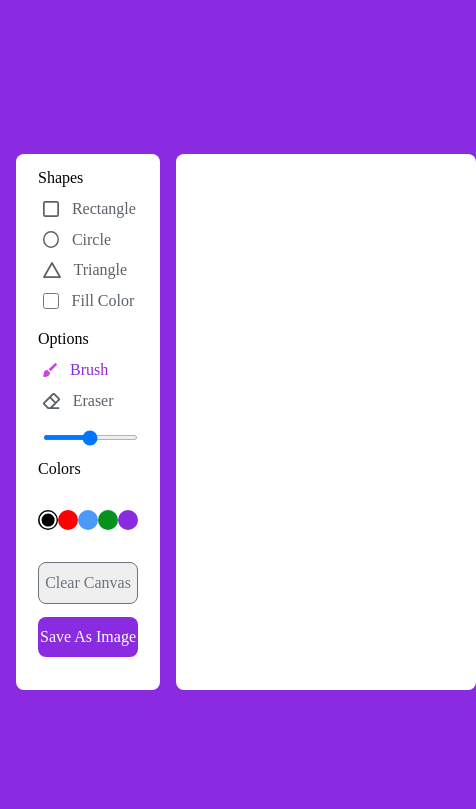
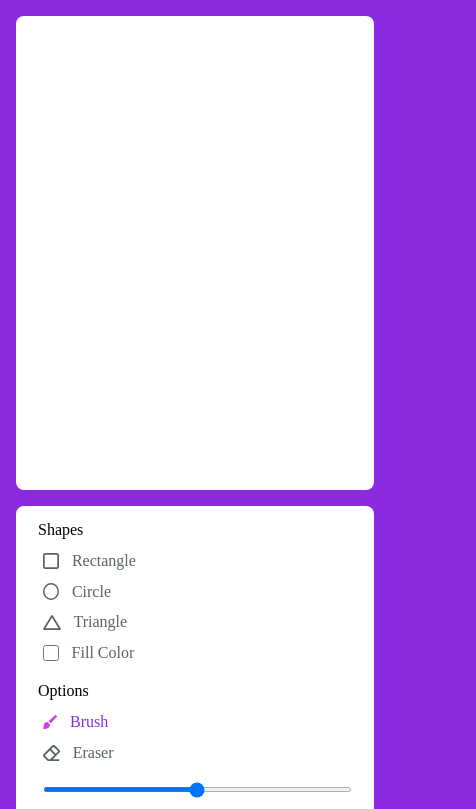
Before and after one commit to Jaycarlx/DrawApp, a plain HTML site: page index.html in a window 390 px wide. Shown: the top 809 px of the page, 476 px wide, since content can reach past the window. Drawn offline with Linux system fonts and the light colour scheme.

Commit message:
Draw app

```diff
--- a/styles.css
+++ b/styles.css
@@ -1,3 +1,7 @@
+html{
+    overflow-x: hidden;
+}
+
 *{
     margin: 0;
     padding: 0;
@@ -143,3 +147,15 @@ section{
 .draw-board{
     flex: 1;
 }
+@media screen and (max-width: 700px){
+.container{
+    flex-direction: column-reverse;
+}
+.tools-board{
+    width: 100%;
+    flex:1;
+}
+.draw-board{
+    padding: 10rem 0;
+}
+}
```
